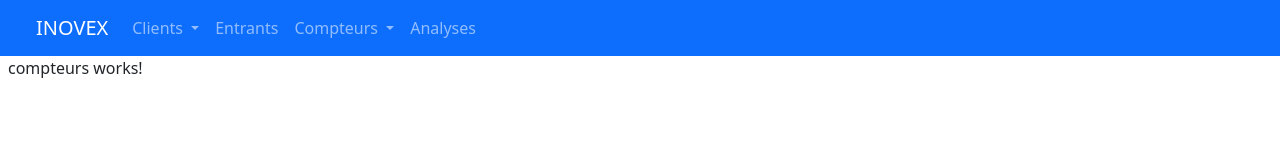
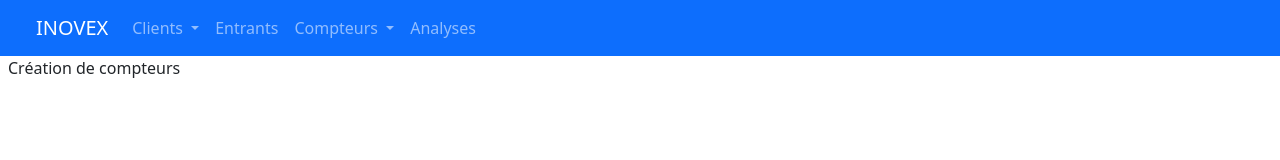
Before and after one commit to SabreNicolas/INOVEX, an Angular app in the folder INOVEX/: page /compteurs in a window 1280 px wide. Shown: the top 160 px of the page. Built offline with nearby package versions, Linux system fonts and the light colour scheme.

Commit message:
init branch

```diff
--- a/INOVEX/src/app/analyses/analyses.component.html
+++ b/INOVEX/src/app/analyses/analyses.component.html
@@ -1 +1 @@
-<p>analyses works!</p>
+<p>Saisie des analyses</p>
--- a/INOVEX/src/app/compteurs/compteurs.component.html
+++ b/INOVEX/src/app/compteurs/compteurs.component.html
@@ -1 +1 @@
-<p>compteurs works!</p>
+<p>Création de compteurs</p>
--- a/INOVEX/src/app/list-compteurs/list-compteurs.component.html
+++ b/INOVEX/src/app/list-compteurs/list-compteurs.component.html
@@ -1 +1 @@
-<p>list-compteurs works!</p>
+<p>Saisie des compteurs</p>
```
